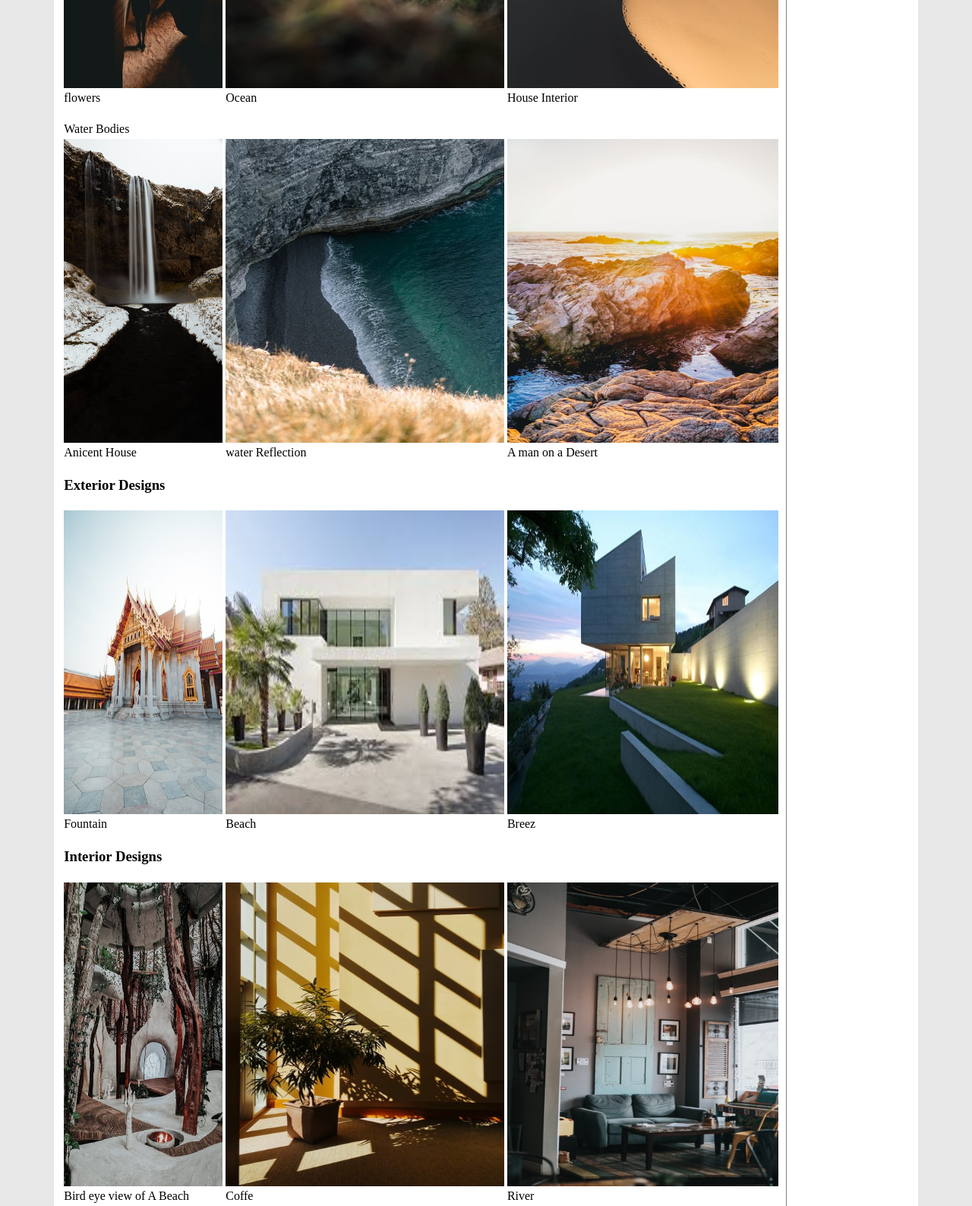
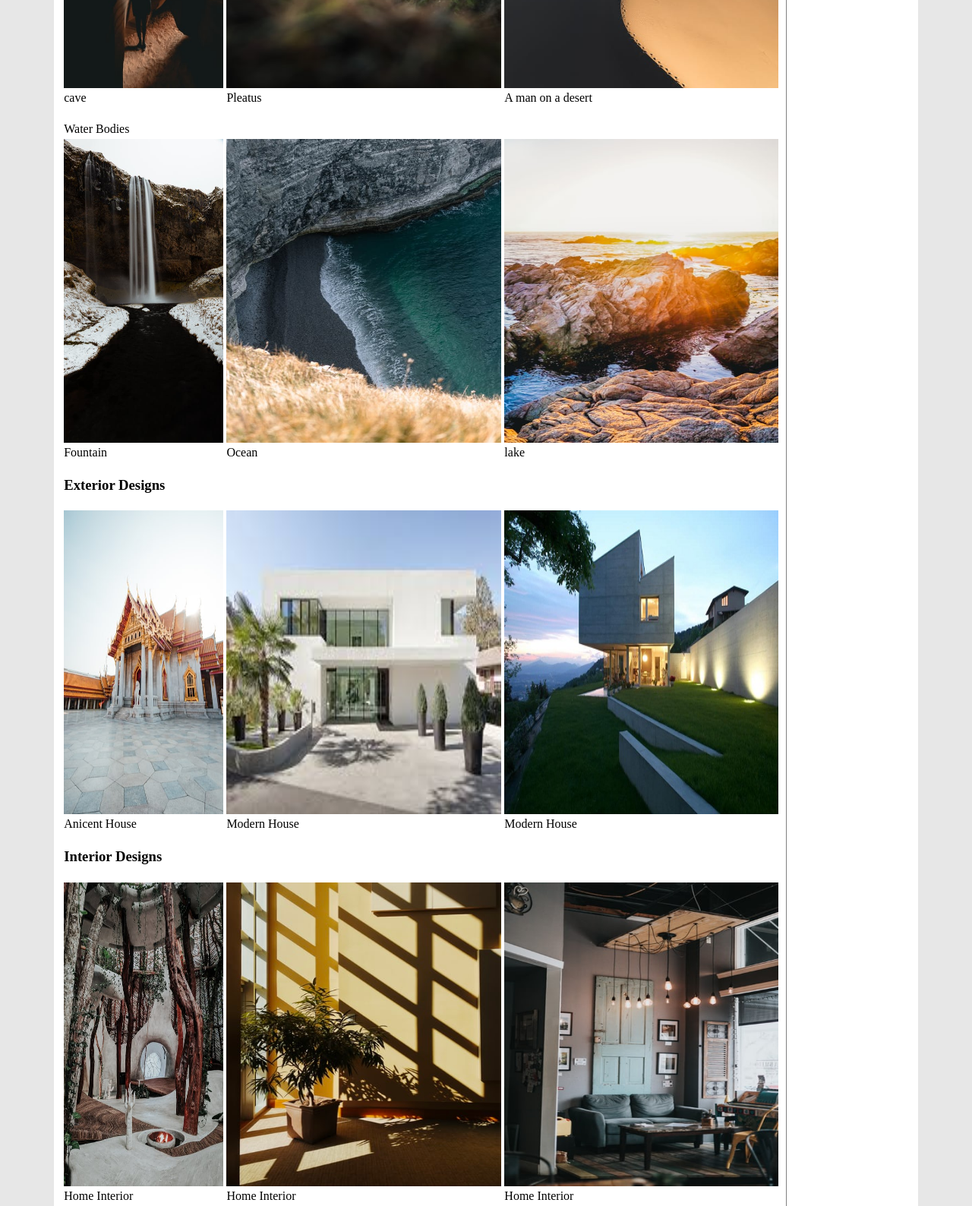
Before and after one commit to ruthmathew/MyPersonalWeb, a plain HTML site: page gallery.html in a window 1280 px wide. Shown: the part 640-2228 px from the top of the page at 76% size. Drawn offline with Linux system fonts and the light colour scheme.

Commit message:
last but not the least

```diff
--- a/gallery.html
+++ b/gallery.html
@@ -50,33 +50,33 @@
                                     <td> <h3> Land Scapes</h3></td>
                                 </tr>
                                 <tr>
-                                    <td> <img src="./image/cave.jpg" width="100%" height="400"><figcaption> flowers</figcaption></td>
-                                    <td> <img src="./image/landscape (2).jpg" width="100%" height="400"><figcaption> Ocean</figcaption></td>
-                                    <td> <img src="./image/desertView.jpeg" width="100%" height="400"><figcaption> House Interior</figcaption></td>
+                                    <td> <img src="./image/cave.jpg" width="100%" height="400"><figcaption> cave</figcaption></td>
+                                    <td> <img src="./image/landscape (2).jpg" width="100%" height="400"><figcaption> Pleatus</figcaption></td>
+                                    <td> <img src="./image/desertView.jpeg" width="100%" height="400"><figcaption> A man on a desert</figcaption></td>
                                 </tr>
                                 <tr>
                                     <td> <h3> </h3> Water Bodies</td>
                                 </tr>
                                 <tr>
-                                    <td> <img src="./image/fountainView.jpeg" width="100%" height="400"><figcaption> Anicent House</figcaption></td>
-                                    <td> <img src=" ./image/oceanView.jpeg" width="100%" height="400"><figcaption> water Reflection</figcaption></td>
-                                    <td> <img src="./image/landscape.jpg" width="100%" height="400"><figcaption> A man on a Desert</figcaption></td>
+                                    <td> <img src="./image/fountainView.jpeg" width="100%" height="400"><figcaption> Fountain</figcaption></td>
+                                    <td> <img src=" ./image/oceanView.jpeg" width="100%" height="400"><figcaption> Ocean</figcaption></td>
+                                    <td> <img src="./image/landscape.jpg" width="100%" height="400"><figcaption> lake</figcaption></td>
                                     </tr>
                                     <tr>
                                         <td> <h3> Exterior Designs</h3></td>
                                     </tr>
                                     <tr>
-                                        <td> <img src=" ./image/oldHouse.jpg" width="100%" height="400"><figcaption> Fountain</figcaption></td>
-                                        <td> <img src="./image/download.jpg" width="100%" height="400"><figcaption> Beach</figcaption></td>
-                                        <td> <img src="./image/modHouse.jpg" width="100%" height="400"><figcaption> Breez</figcaption></td>
+                                        <td> <img src=" ./image/oldHouse.jpg" width="100%" height="400"><figcaption> Anicent House</figcaption></td>
+                                        <td> <img src="./image/download.jpg" width="100%" height="400"><figcaption> Modern House</figcaption></td>
+                                        <td> <img src="./image/modHouse.jpg" width="100%" height="400"><figcaption> Modern House</figcaption></td>
                                     </tr>
                                     <tr>
                                         <td> <h3> Interior Designs</h3></td>
                                     </tr>
                                     <tr>
-                                        <td> <img src="./image/houseView.jpeg" width="100%" height="400"><figcaption> Bird eye view of A Beach</figcaption></td>
-                                        <td> <img src="./image/home.jpg" width="100%" height="400"><figcaption> Coffe</figcaption></td>
-                                        <td> <img src="./image/interior.jpg" width="100%" height="400"><figcaption> River</figcaption></td>
+                                        <td> <img src="./image/houseView.jpeg" width="100%" height="400"><figcaption> Home Interior</figcaption></td>
+                                        <td> <img src="./image/home.jpg" width="100%" height="400"><figcaption> Home Interior</figcaption></td>
+                                        <td> <img src="./image/interior.jpg" width="100%" height="400"><figcaption> Home Interior</figcaption></td>
                                     </tr>
                             </table>
                         </td>
```
